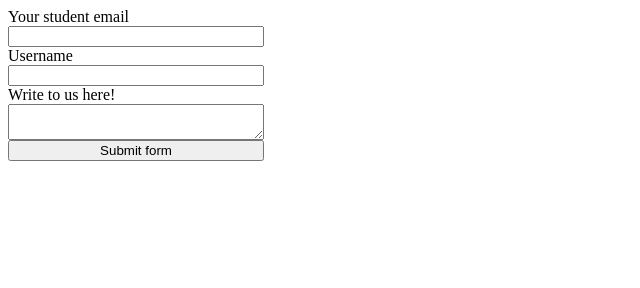
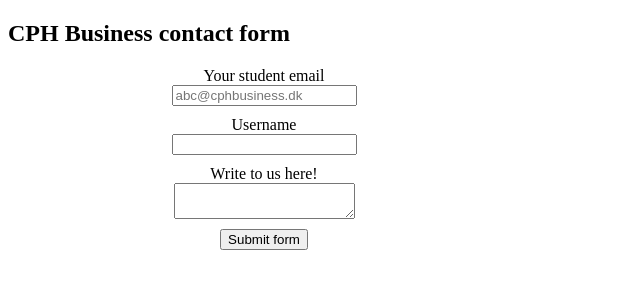
Before and after one commit to sandra-krejcir/assignment_two, a plain HTML site: page index.html in a window 1280 px wide. Shown: the whole page, without its empty margins (0-640 px from the left). Drawn offline with Linux system fonts and the light colour scheme.

Commit message:
just a few design tweeks

```diff
--- a/index.html
+++ b/index.html
@@ -8,10 +8,8 @@
     <title>Document</title>
   </head>
   <body>
-    <form
-      style="display: flex; flex-direction: column; width: 20vw"
-      id="basicForm"
-    >
+    <h2>CPH Business contact form</h2>
+    <form style="width: 40vw" id="basicForm">
       <label for="studentEmail">Your student email</label>
       <input
         type="email"
@@ -19,6 +17,7 @@
         id="studentEmail"
         required
         minlength="8"
+        placeholder="abc@cphbusiness.dk"
       />
       <label for="userName">Username</label>
       <input type="text" name="userName" id="userName" required />
--- a/script.js
+++ b/script.js
@@ -44,4 +44,5 @@ function resetInput() {
   document.querySelector("#studentEmail").value = "";
   document.querySelector("#userName").value = "";
   document.querySelector("#message").value = "";
+  alert("Your form has been successfully submitted!");
 }
--- a/style.css
+++ b/style.css
@@ -0,0 +1,15 @@
+form {
+  display: flex;
+  flex-direction: column;
+  align-items: center;
+  row-gap: 10px;
+}
+
+input,
+textarea {
+  margin-top: -10px;
+}
+
+button {
+  cursor: pointer;
+}
```
